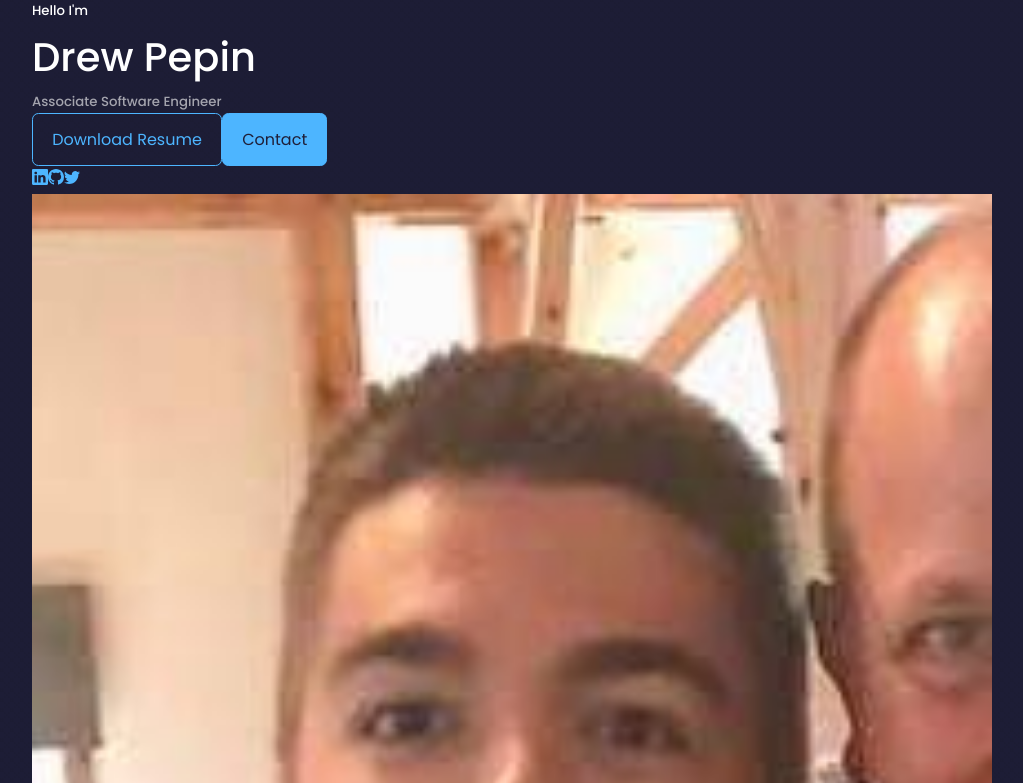
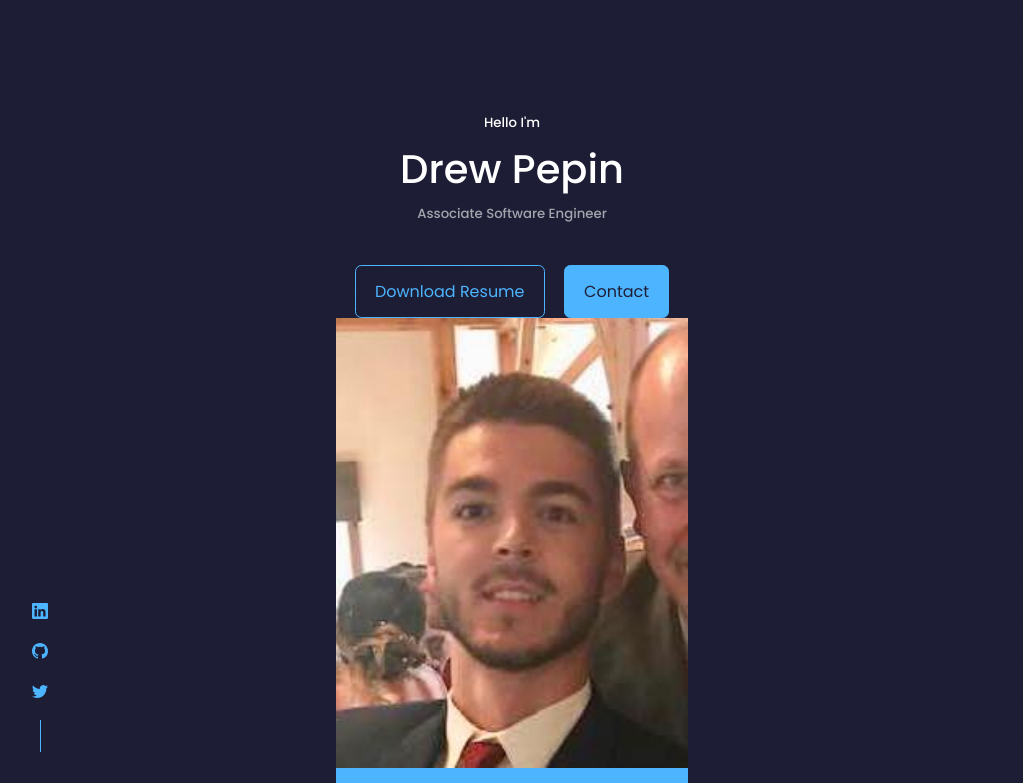
Before and after one commit to drewpepin1995/React-Portfolio, a React (Create React App) app: page / in a window 1280 px wide. Shown: the top 783 px of the page, without its empty margins (128-1151 px from the left). Built offline with nearby package versions, Linux system fonts and the light colour scheme.

Commit message:
Styling Header buttons and Image

```diff
--- a/src/components/Header/HeaderSocials.jsx
+++ b/src/components/Header/HeaderSocials.jsx
@@ -5,7 +5,7 @@
 
 const HeaderSocials = () => {
   return (
-    <div className='header_socials'>
+    <div className='header__socials'>
         <a href='https://linkedin.com' target="_blank"><BsLinkedin/></a>
         <a href='https://github.com' target="_blank"><BsGithub/></a>
         <a href='https://twitter.com' target="_blank"><BsTwitter/></a>
--- a/src/components/Header/header.css
+++ b/src/components/Header/header.css
@@ -0,0 +1,43 @@
+header {
+    height: 100vh;
+    padding-top: 7rem;
+    overflow: hidden;
+}
+
+.header__container {
+    text-align: center;
+    height: 100%;
+    position: relative;
+}
+
+.cta {
+    margin-top: 2.5rem;
+    display: flex;
+    gap: 1.2rem;
+    justify-content: center;
+}
+
+.header__socials {
+    display: flex;
+    flex-direction: column;
+    align-items: center;
+    gap: 0.8rem;
+    position: absolute;
+    left: 0;
+    bottom: 3rem;
+}
+
+.header__socials::after {
+    content: '';
+    width: 1px;
+    height: 2rem;
+    background: var(--color-primary);
+}
+
+.me {
+    background: var(--color-primary);
+    width: 22rem;
+    height: 30rem;
+    position: absolute;
+    left: calc(50% - 11rem);
+}
```
